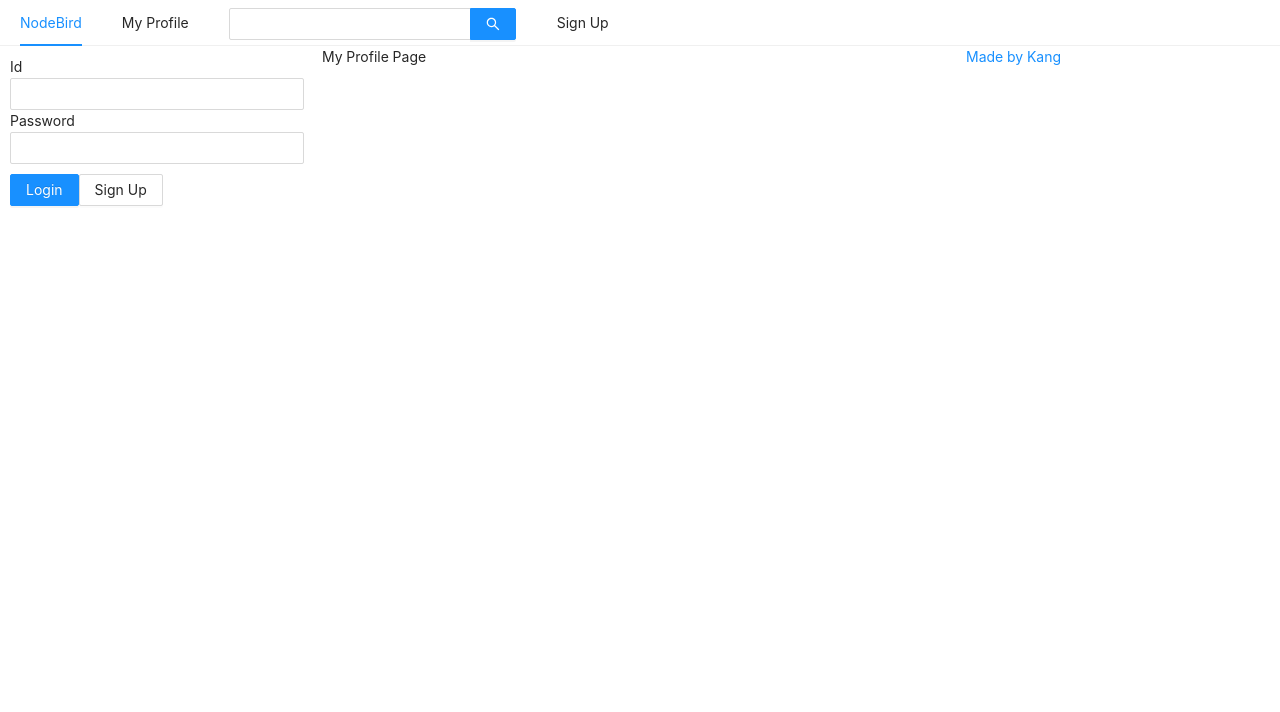
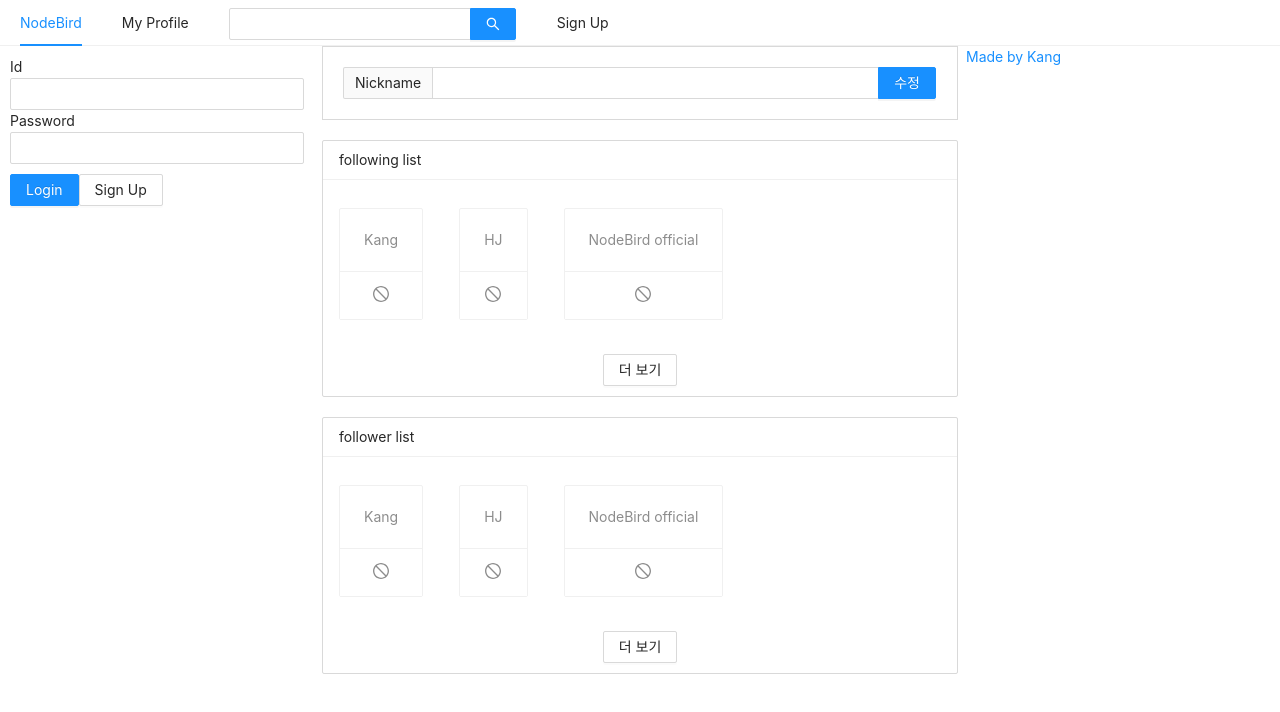
Before and after one commit to guswns951230/Nodebird, a Next.js app in the folder front/: page /profile in a window 1280 px wide. Shown: the top 712 px of the page. Built offline with nearby package versions, Linux system fonts and the light colour scheme.

Commit message:
Profile page 만들기

```diff
--- /dev/null
+++ b/front/components/FollowList.js
@@ -0,0 +1,32 @@
+import React from 'react';
+import PropTypes from 'prop-types';
+import { List, Button, Card } from 'antd';
+import { StopOutlined } from '@ant-design/icons';
+
+const FollowList = ({ header, data }) => {
+  return (
+    <List
+      style={{ marginBottom: 20 }}
+      grid={{ gutter: 4, xs: 2, md: 3 }}
+      size="small"
+      header={<div>{header}</div>}
+      loadMore={<div style={{ textAlign: 'center', margin: '10px 0' }}><Button>더 보기</Button></div>}
+      bordered
+      dataSource={data}
+      renderItem={(Item) => (
+        <List.Item style={{ marginTop: 20 }}>
+          <Card actions={[<StopOutlined key="stop" />]}>
+            <Card.Meta description={Item.nickname} />
+          </Card>
+        </List.Item>
+      )}
+    />
+  )
+};
+
+FollowList.propTypes = {
+  header: PropTypes.string.isRequired,
+  data: PropTypes.array.isRequired,
+};
+
+export default FollowList;
--- /dev/null
+++ b/front/components/NicknameEditForm.js
@@ -0,0 +1,20 @@
+import React, { useMemo } from 'react';
+import { Input, Form } from 'antd';
+import styled from 'styled-components';
+
+const FormWrapper = styled(Form)`
+  margin-bottom: 20px;
+  border: 1px solid #d9d9d9;
+  padding: 20px;
+`
+
+const NicknameEditForm = () => {
+  // const style = useMemo(() => ({ marginBottom: '20px', border: '1px solid #d9d9d9', padding: '20px' }), []);
+  return (
+    <FormWrapper>
+      <Input.Search addonBefore="Nickname" enterButton="수정" />
+    </FormWrapper>
+  )
+};
+
+export default NicknameEditForm;
--- a/front/pages/profile.js
+++ b/front/pages/profile.js
@@ -2,14 +2,21 @@
 import Head from 'next/head';
 import AppLayout from '../components/AppLayout';
 
+import NicknameEditForm from '../components/NicknameEditForm';
+import FollowList from '../components/FollowList';
+
 const Profile = () => {
+  const followingList = [{ nickname: 'Kang' }, { nickname: 'HJ' }, { nickname: 'NodeBird official' }];
+  const followerList = [{ nickname: 'Kang' }, { nickname: 'HJ' }, { nickname: 'NodeBird official' }];
   return (
     <>
       <Head>
         <title>My Profile | NodeBird</title>
       </Head>
       <AppLayout>
-        <div>My Profile Page</div>
+        <NicknameEditForm />
+        <FollowList header="following list" data={followingList} />
+        <FollowList header="follower list" data={followerList} />
       </AppLayout>
     </>
   );
```
